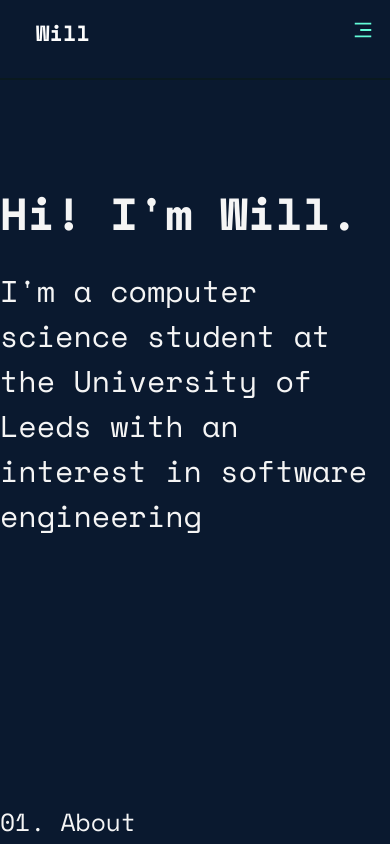
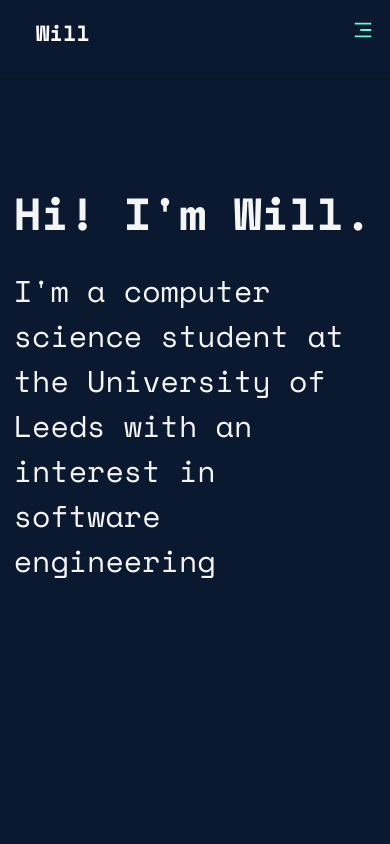
Before and after one commit to WillL05/persWeb, a React (Vite) app: page / in a window 390 px wide. Shown: the top 844 px of the page. Built offline with nearby package versions, Linux system fonts and the light colour scheme.

Commit message:
web page moment

```diff
--- a/src/App.css
+++ b/src/App.css
@@ -150,7 +150,7 @@
 @media (max-width: 768px) {
     .body{
         margin: 30px auto 0 auto;
-        width: 100%;
+        width: 93%;
 
     }
     .opening_text{
```
